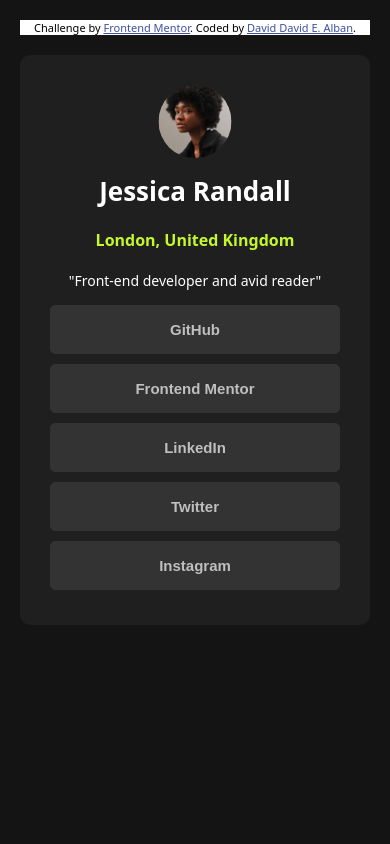
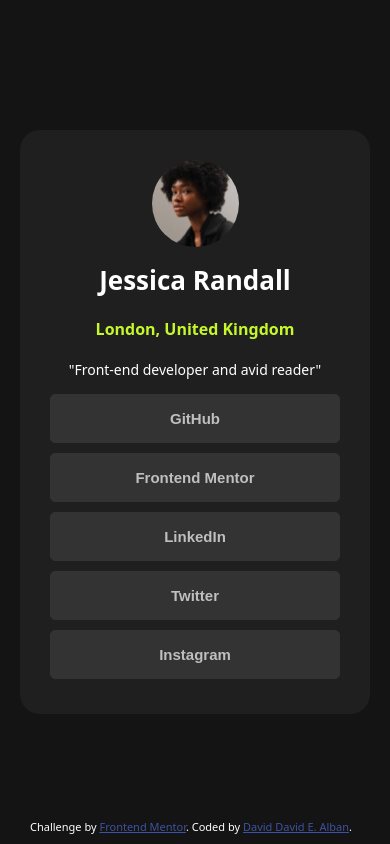
Before and after one commit to AlbanDavid494/Social-links-Profile, a plain HTML site: page index.html in a window 390 px wide. Drawn offline with Linux system fonts and the light colour scheme; a web font is replaced by a local one.

Commit message:
Files Commited

```diff
--- a/index.html
+++ b/index.html
@@ -14,28 +14,35 @@
   <style>
     .attribution {
       font-size: 11px;
-      text-align: center;
-      background-color: hsl(0, 0%, 100%);
+      color: hsl(0, 0%, 100%);
+      position: absolute;
+      bottom: 0;
+      left: 10px;
+      padding: 10px 20px;
     }
 
     .attribution a {
       color: hsl(228, 45%, 44%);
+    }
+
+    @media screen and (max-width:320px) {
+      .attribution {
+        display: none;
+      }
+
+      body {
+        padding: 20px;
+      }
     }
   </style>
 </head>
 
 <body>
 
-
-  <div class="attribution">
-    Challenge by <a href="https://www.frontendmentor.io?ref=challenge" target="_blank">Frontend Mentor</a>.
-    Coded by <a href="#">David David E. Alban</a>.
-  </div>
-
   <div class="card">
-    <div class="img-container">
-      <img src="./assets/images/avatar-jessica.jpeg" alt="img">
-    </div>
+    <!-- <div class="img-container"> -->
+    <img src="./assets/images/avatar-jessica.jpeg" alt="img">
+    <!-- </div> -->
     <h3>Jessica Randall</h3>
 
     <p class="location">London, United Kingdom </p>
@@ -43,16 +50,21 @@
     <p class="about">"Front-end developer and avid reader"</p>
 
     <div class="btn-container">
-      <button>GitHub</button>
-      <button>Frontend Mentor</button>
-      <button>LinkedIn</button>
-      <button>Twitter</button>
-      <button>Instagram</button>
+      <a href=""><button>GitHub</button></a>
+      <a href=""> <button>Frontend Mentor</button></a>
+      <a href=""><button>LinkedIn</button></a>
+      <a href=""><button>Twitter</button></a>
+      <a href=""><button>Instagram</button></a>
     </div>
 
   </div>
 
-
+  <footer>
+    <div class="attribution">
+      Challenge by <a href="https://www.frontendmentor.io?ref=challenge" target="_blank">Frontend Mentor</a>.
+      Coded by <a href="#">David David E. Alban</a>.
+    </div>
+  </footer>
 </body>
 
 </html>
--- a/styles.css
+++ b/styles.css
@@ -7,36 +7,28 @@
 }
 
 body {
-    margin: 20px;
+    padding: 0 20px;
+    display: flex;
+    justify-content: center;
+    align-items: center;
+    min-height: 100vh;
+    margin: 0;
     background-color: hsl(0, 0%, 8%);
     font-family: system-ui, -apple-system, BlinkMacSystemFont, 'Segoe UI', Roboto, Oxygen, Ubuntu, Cantarell, 'Open Sans', 'Helvetica Neue', sans-serif;
 }
 
-
-
 .card {
-    margin: 20px 0;
-    align-items: center;
-    justify-content: center;
     text-align: center;
-    transform: translateX(100%);
-    border-radius: 10px;
-    width: 30%;
-    height: 70%;
+    height: 100%;
     background-color: hsl(0, 0%, 12%);
     padding: 30px;
-}
-
-.img-container {
-    transform: translateX(50%);
-    width: 50%;
-    height: 50%;
+    border-radius: 20px;
 }
 
 
 img {
-    width: 50%;
-    height: 50%;
+    width: 30%;
+    height: 30%;
     border-radius: 50%;
 }
 
@@ -82,33 +74,3 @@ button:hover {
     cursor: pointer;
     color: black;
 }
-
-@media screen and (max-width:428px) {
-    .card {
-        margin: 20px 0;
-        align-items: center;
-        justify-content: center;
-        text-align: center;
-        transform: translateX(0);
-        border-radius: 10px;
-        width: 100%;
-        height: 70%;
-        background-color: hsl(0, 0%, 12%);
-        padding: 30px;
-    }
-}
-
-/* @media screen and (max-width:428px) {
-    .card {
-        margin: 20px 0;
-        align-items: center;
-        justify-content: center;
-        text-align: center;
-        transform: translateX(0);
-        border-radius: 10px;
-        width: 100%;
-        height: 70%;
-        background-color: hsl(0, 0%, 12%);
-        padding: 30px;
-    }
-} */
```
